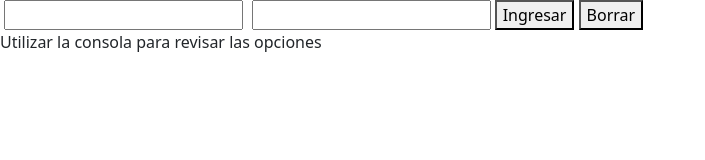
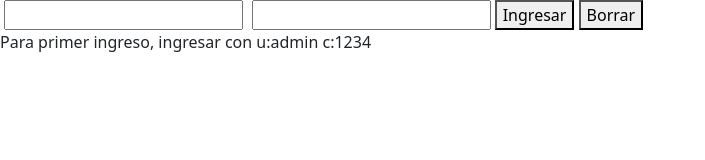
Before and after one commit to gastipero/bancos_virtuales, a website: page index.html in a window 1280 px wide. Shown: the whole page, without its empty margins (0-705 px from the left). Drawn offline with Linux system fonts and the light colour scheme; some packages are replaced by stand-ins of ours; a script that the page names is missing.

Commit message:
Se agrega párrafo para facilitar primer ingreso

```diff
--- a/index.html
+++ b/index.html
@@ -18,7 +18,7 @@
             <button type="reset">Borrar</button>
         </form>
     </div>
-    <div>Utilizar la consola para revisar las opciones</div>
+    <div>Para primer ingreso, ingresar con u:admin c:1234</div>
     <script src="https://kit.fontawesome.com/41d6bd0b26.js" crossorigin="anonymous"></script>
     <script src="//cdn.jsdelivr.net/npm/sweetalert2@11"></script>
     <script src="./js/main.js"></script>
```
